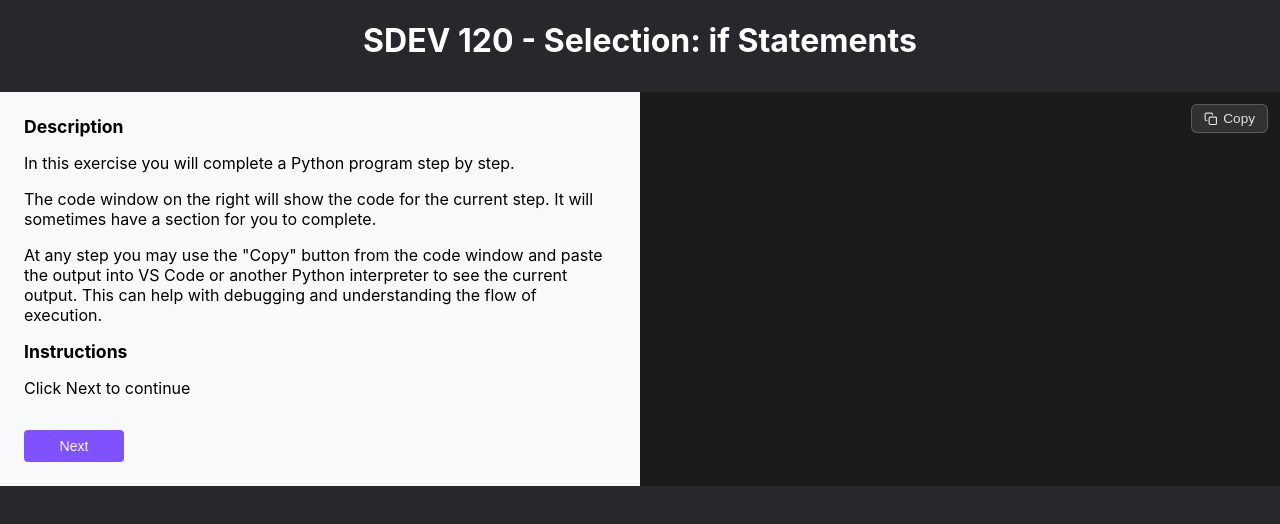
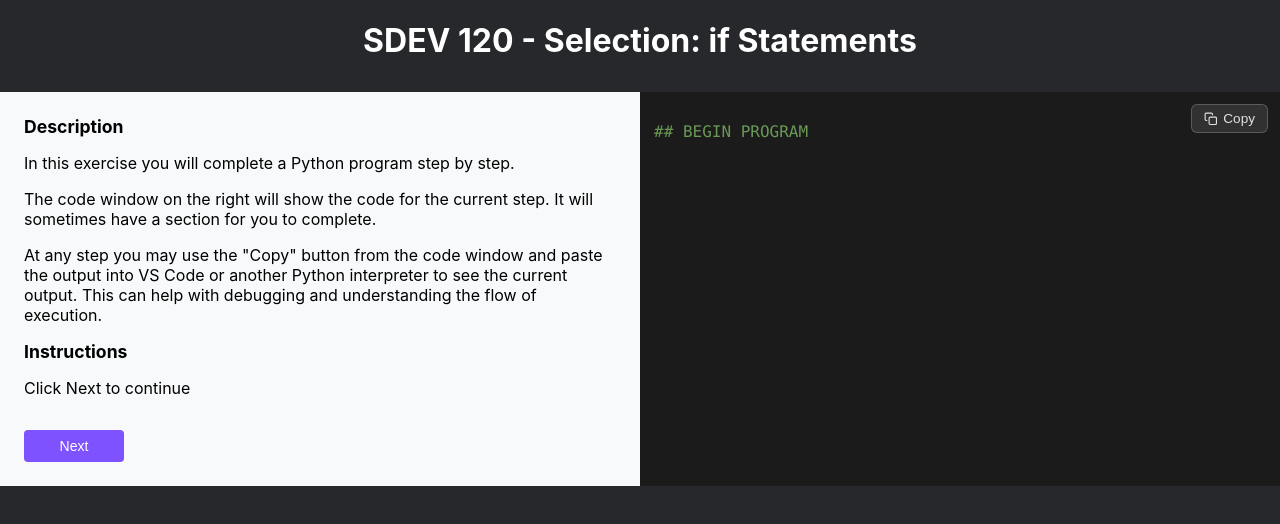
Before and after one commit to mpjovanovich/step-into-python, a React (Create React App) app: page / in a window 1280 px wide. Shown: the top 524 px of the page. Built offline with nearby package versions, Linux system fonts and the light colour scheme.

Commit message:
syntax highlighting and styling for code

```diff
--- a/package.json
+++ b/package.json
@@ -13,10 +13,12 @@
     "react": "^18.3.1",
     "react-dom": "^18.3.1",
     "react-icons": "^5.3.0",
+    "react-syntax-highlighter": "^15.6.1",
     "typescript": "^4.9.5",
     "web-vitals": "^2.1.4"
   },
   "devDependencies": {
+    "@types/react-syntax-highlighter": "^15.5.13",
     "react-scripts": "5.0.1"
   },
   "scripts": {
--- a/src/App.module.css
+++ b/src/App.module.css
@@ -28,17 +28,11 @@ h3 {
 }
 
 .output {
+  position: relative;
   background-color: rgba(27, 27, 27, 1);
-  color: #f4f4f4;
   padding: 10px;
-  font-family: Inter, system-ui, -apple-system, BlinkMacSystemFont, "Segoe UI",
-    Roboto, Oxygen, Ubuntu, Cantarell, "Droid Sans", "Helvetica Neue", Arial,
-    sans-serif;
   font-size: 1.1rem;
-  white-space: pre-wrap;
   min-height: 140px;
-  position: relative;
-  line-height: 1.5;
 }
 
 button {
--- a/src/App.tsx
+++ b/src/App.tsx
@@ -3,6 +3,8 @@ import { FiCopy, FiCheck } from "react-icons/fi";
 import { QuizQuestion } from "./components/QuizQuestion";
 import { BLANK_REGEX } from "./constants";
 import styles from "./App.module.css";
+import { Prism as SyntaxHighlighter } from "react-syntax-highlighter";
+import { vscDarkPlus } from "react-syntax-highlighter/dist/esm/styles/prism";
 
 const App = () => {
   /* ************************
@@ -71,7 +73,7 @@ const App = () => {
   // Answers are provided for lines that are < the step, since the user has
   // already answered them.
   const getTemplate = (step: number, includeTemplatedInput: boolean) => {
-    let currentTemplate = "";
+    let currentTemplate = "## BEGIN PROGRAM\n";
 
     // Make a currentTemplate string that only includes lines up to the step.
     exercise.template.split("\n").map((line) => {
@@ -236,6 +238,7 @@ const App = () => {
           </button>
           <QuizQuestion
             questionTemplate={currentTemplate}
+            correctAnswers={correctAnswers}
             userAnswers={userAnswers}
             solvedAnswers={solvedAnswers}
             setUserAnswers={setUserAnswers}
--- a/src/components/QuizQuestion.tsx
+++ b/src/components/QuizQuestion.tsx
@@ -1,8 +1,12 @@
 import React, { useRef, useEffect } from "react";
 import { BLANK_REGEX } from "../constants";
+import { Prism as SyntaxHighlighter } from "react-syntax-highlighter";
+import { vscDarkPlus } from "react-syntax-highlighter/dist/esm/styles/prism";
+import { FiCheck, FiX } from "react-icons/fi";
 
 interface QuizQuestionProps {
   questionTemplate: string;
+  correctAnswers: string[];
   userAnswers: string[];
   solvedAnswers: (boolean | null)[];
   setUserAnswers: (answers: string[]) => void;
@@ -14,6 +18,7 @@ interface QuizQuestionProps {
  ************************************************************************/
 const QuizQuestion = ({
   questionTemplate,
+  correctAnswers,
   userAnswers,
   solvedAnswers,
   setUserAnswers,
@@ -28,8 +33,23 @@ const QuizQuestion = ({
     // Stubs in an input field for each {{}} in the template
     return parts.map((part, i) => (
       <React.Fragment key={i}>
-        {/* The readonly part of the template */}
-        {part}
+        <SyntaxHighlighter
+          language="python"
+          style={vscDarkPlus}
+          customStyle={{
+            display: "inline",
+            padding: "0 4px",
+            background: "transparent",
+          }}
+          codeTagProps={{
+            style: {
+              fontSize: "1.0rem",
+            },
+          }}
+        >
+          {/* The readonly part of the template */}
+          {part}
+        </SyntaxHighlighter>
         {/* The input field for the user's answer */}
         {/* Don't render for the last part in the template */}
         {i < parts.length - 1 && (
@@ -47,15 +67,15 @@ const QuizQuestion = ({
               }}
               // TODO: focus on this if user missed a question
               autoFocus={i === 0}
-              style={{ width: "120px" }}
+              style={{ width: `${correctAnswers[i]?.length * 10 + 20}px` }}
             />
-            <span style={{ marginLeft: "5px" }}>
-              {/* Apparently you can chain ternary operators? What will they think of next? */}
-              {solvedAnswers[i] === true
-                ? "✅"
-                : solvedAnswers[i] === false
-                ? "❌"
-                : ""}
+            <span
+              style={{
+                marginLeft: "5px",
+              }}
+            >
+              {solvedAnswers[i] === true && <FiCheck color="green" />}
+              {solvedAnswers[i] === false && <FiX color="red" />}
             </span>
           </>
         )}
```
Also changed, not shown: 1 other file (tests, documents, lock files or other folders).
